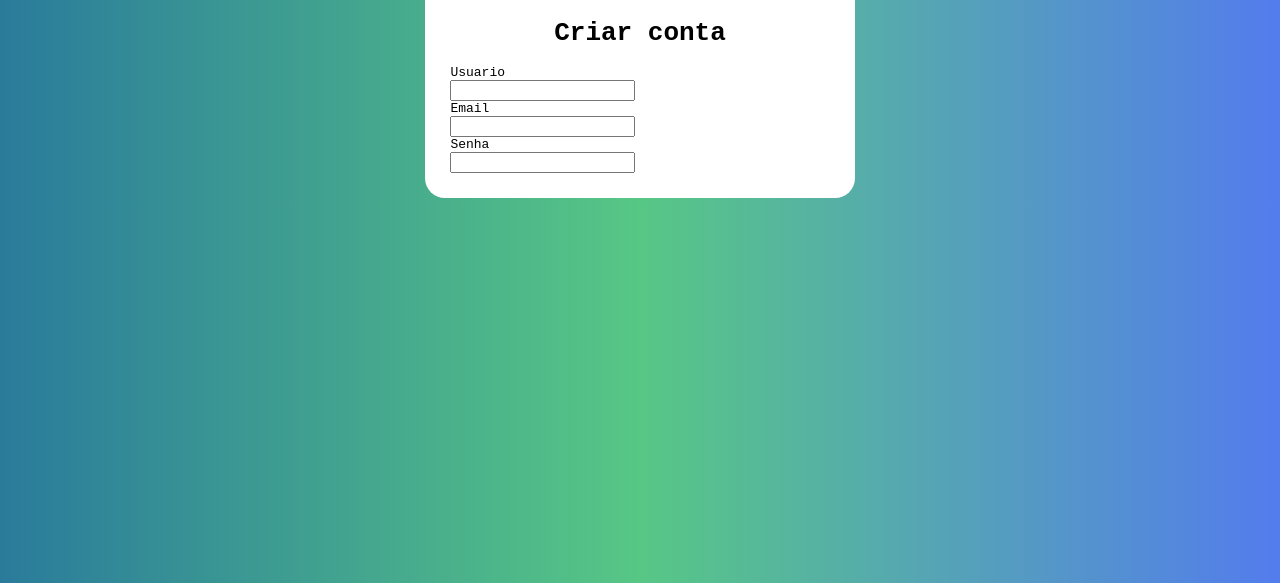
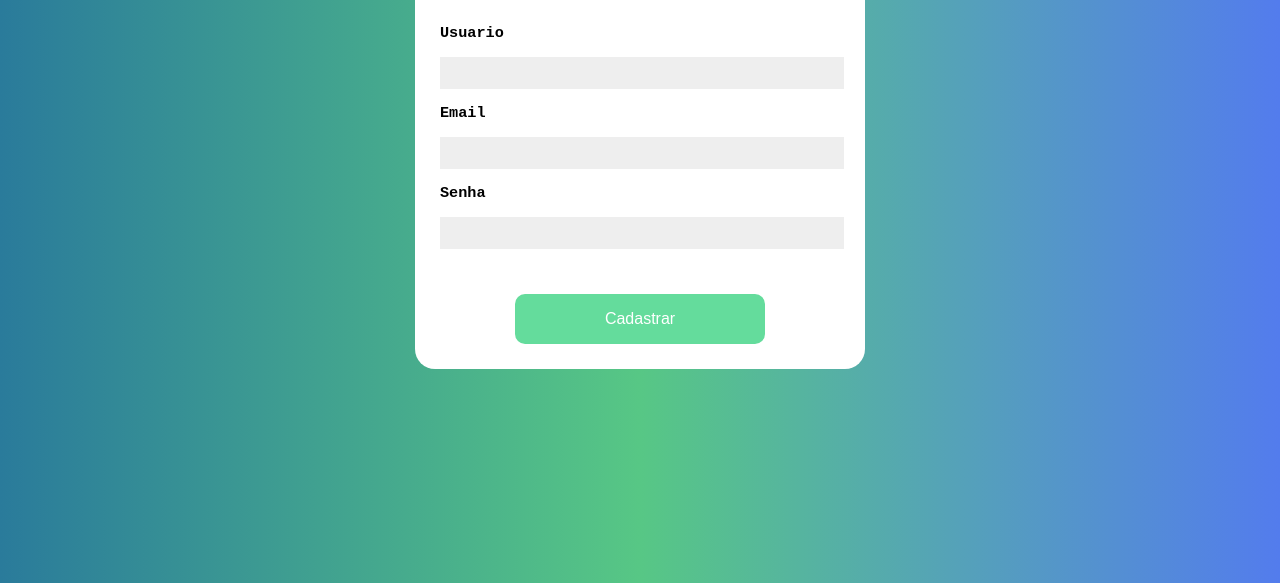
Before and after one commit to Fluhyr/cadastro, a plain HTML site: page index.html in a window 1280 px wide. Shown: the part 217-800 px from the top of the page. Drawn offline with Linux system fonts and the light colour scheme.

Commit message:
commitei

```diff
--- a/index.html
+++ b/index.html
@@ -9,19 +9,23 @@
 <body>
     <div id="Box1">
             <form>
-                <h1>Criar conta</h1>
-                <a>Usuario</a>
+                <h1>Cadastrar</h1>
+                <h3>Usuario</h3>
                 <br>
                 <input type="text">
                 <br>
-                <a>Email</a>
+                <h3>Email</h3>
                 <br>
                 <input type="text">
                 <br>
-                <a>Senha</a>
+                <h3>Senha</h3>
                 <br>
-                <input type="text">
+                <input type="text" oninput="">
+                <br>
+
             </form>
+            <button id="btEnviar" onclick="Cadastrar()">Cadastrar</button>
+            <script src="scriptcadastro.js"></script>
     </div>
 </body>
 </html>
--- a/style.css
+++ b/style.css
@@ -8,18 +8,42 @@ body{
     align-content: center;
     justify-content: center;
     max-height: fit-content;
-    margin-top: 15%;
+    margin-top: 10%;
 
 }
 #Box1{
     padding: 2%;
     border-radius: 20px;
     background-color: rgb(255, 255, 255);
-    width: 30%;
+    width: 400px;
+
+    text-align: center;
 }
 form{
-
+    text-align: left;
 }
 h1{
     text-align: center;
+    margin-bottom: 40px;
 }
+button{
+    font-size: medium;
+    margin-top: 30px;
+    width: 250px;
+    height: 50px;
+    border: 0px;
+    background-color: rgb(100, 220, 156);
+    color: white;
+    border-radius: 10px;
+}
+
+input{
+    margin-bottom: 15px;
+    width: 100%;
+    height: 30px;
+    background-color: rgb(238, 238, 238);
+    border: 0px;
+}
+h3{
+    margin: 0px;
+}
```
